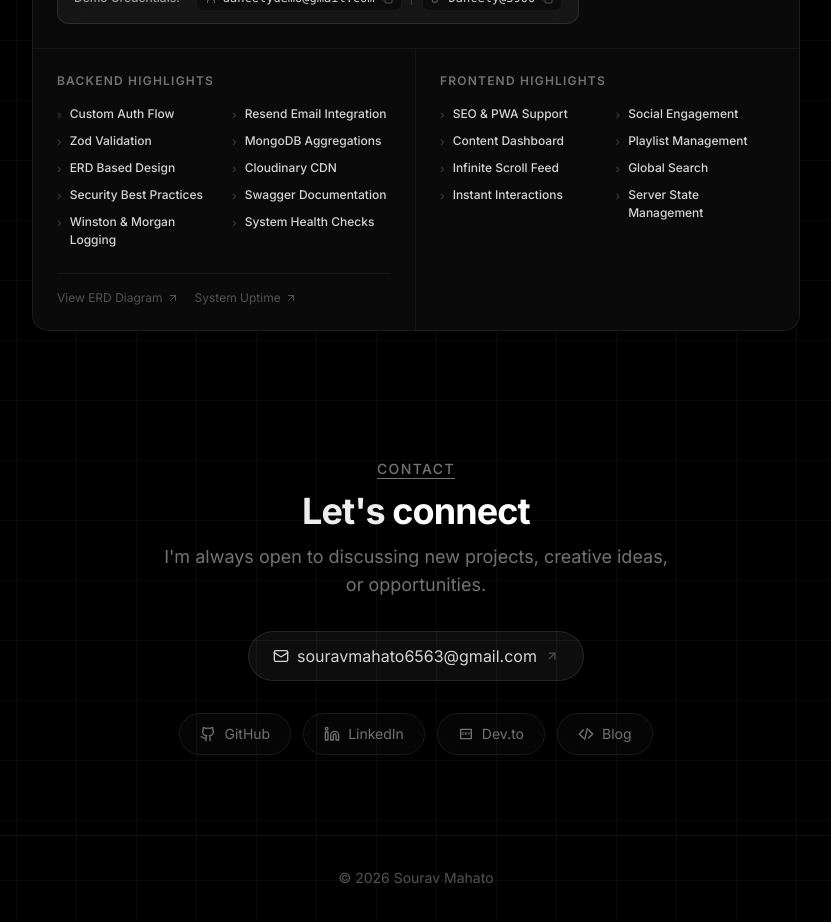
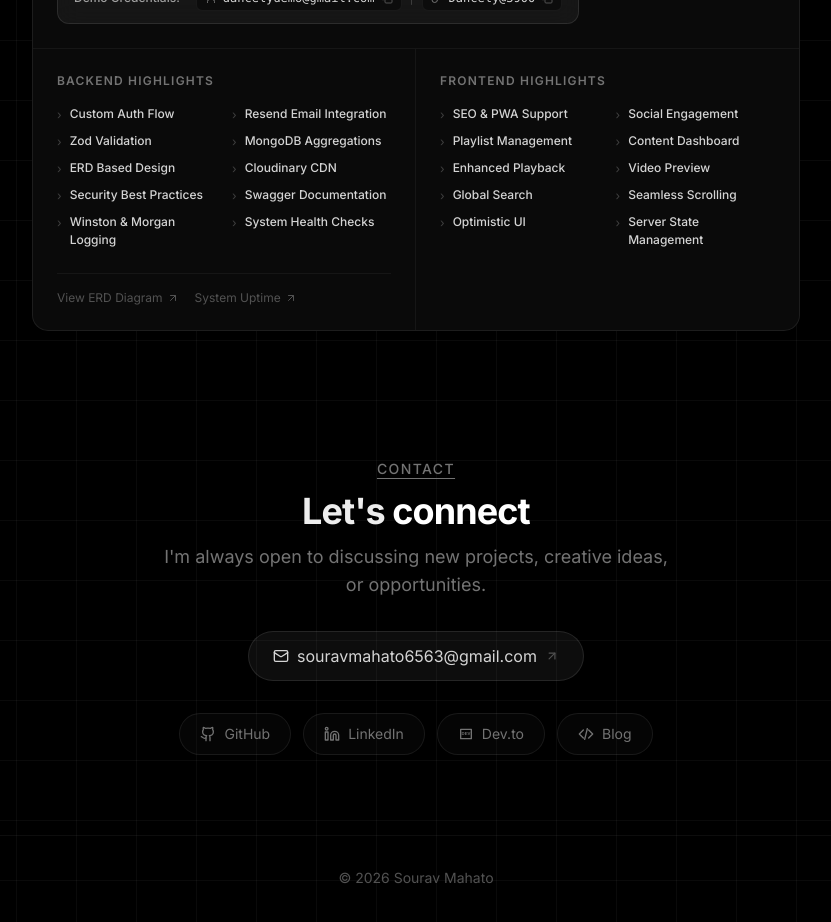
Before and after one commit to sourav6563/sourav-portfolio, a Next.js app: page / in a window 1280 px wide. Shown: the part 2720-3642 px from the top of the page, without its empty margins (224-1055 px from the left). Built offline with nearby package versions, Linux system fonts and the light colour scheme; no server answers.

Commit message:
feat: update demo email credential and revise featured project frontend highlights

```diff
--- a/src/components/demo-credentials.tsx
+++ b/src/components/demo-credentials.tsx
@@ -29,7 +29,7 @@ export function DemoCredentials() {
       <div className="flex flex-wrap items-center gap-2">
         {/* Email Copy Item */}
         <button
-          onClick={() => copyToClipboard("dancely@gmail.com", true)}
+          onClick={() => copyToClipboard("dancelydemo@gmail.com", true)}
           className="group flex items-center gap-1.5 bg-black/40 hover:bg-black/60 border border-white/5 hover:border-white/20 transition-all rounded-md px-2 py-1 cursor-pointer"
           title="Copy Email"
         >
--- a/src/components/featured-project.tsx
+++ b/src/components/featured-project.tsx
@@ -21,11 +21,13 @@ const backendHighlights = [
 const frontendHighlights = [
   { title: "SEO & PWA Support" },
   { title: "Social Engagement" },
+  { title: "Playlist Management" },
   { title: "Content Dashboard" },
-  { title: "Playlist Management" },
-  { title: "Infinite Scroll Feed" },
+  { title: "Enhanced Playback" },
+  { title: "Video Preview" },
   { title: "Global Search" },
-  { title: "Instant Interactions" },
+  { title: "Seamless Scrolling" },
+  { title: "Optimistic UI" },
   { title: "Server State Management" },
 ];
 
```
